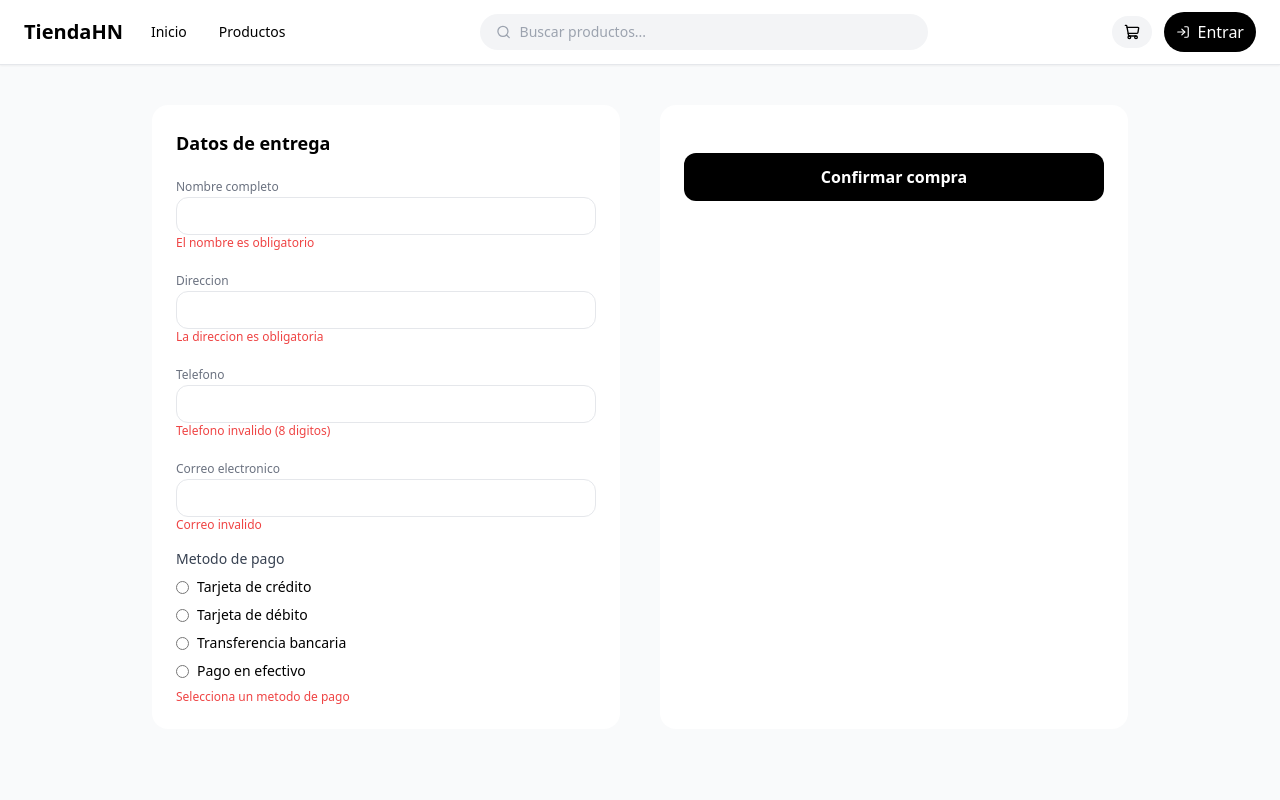
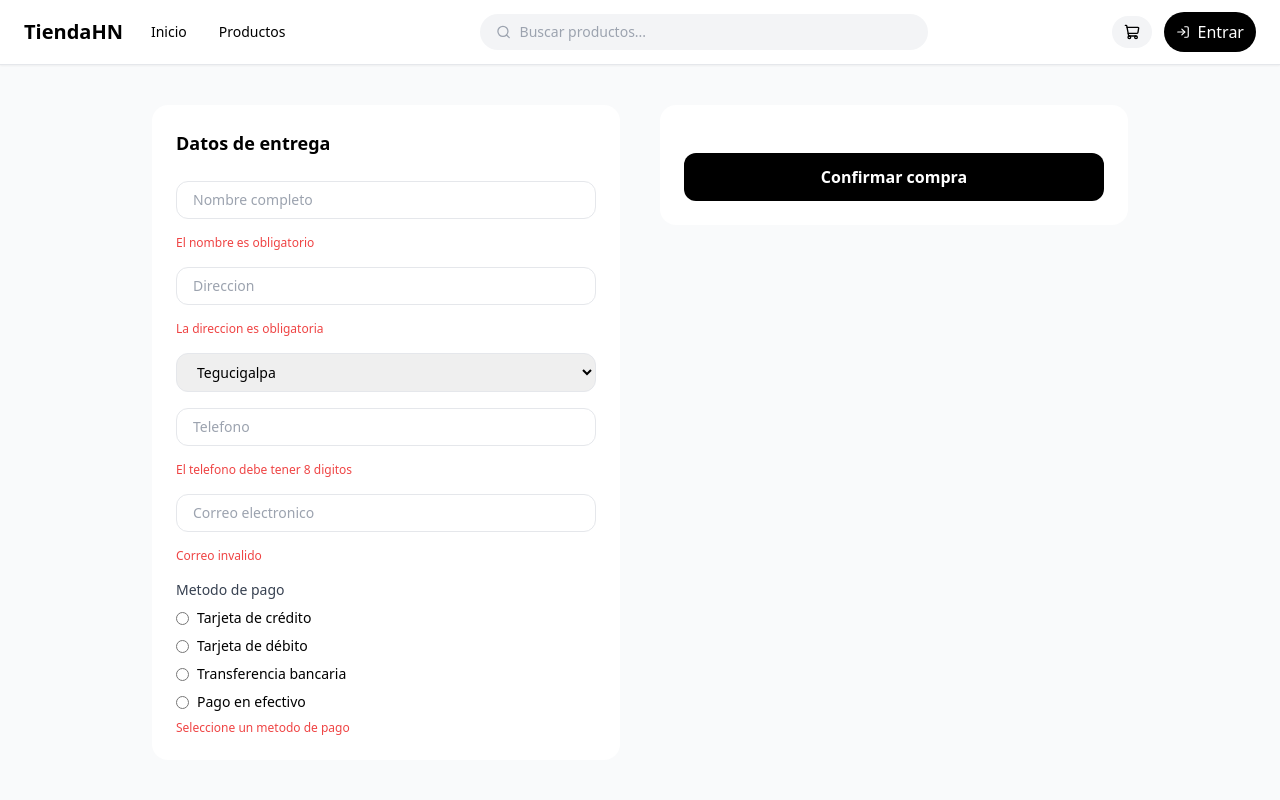
Before and after one commit to damarymejia/ProyectoEconomia2, a React (Create React App) app in the folder frontend/: page /checkout in a window 1280 px wide. Both pictures are taken after a click on the button "Confirmar compra". Shown: the top 800 px of the page. Built offline with nearby package versions, Linux system fonts and the light colour scheme.

Commit message:
Update Checkout component for payment methods and errors

```diff
--- a/frontend/src/pages/Checkout.jsx
+++ b/frontend/src/pages/Checkout.jsx
@@ -3,7 +3,7 @@ import { useNavigate } from 'react-router-dom';
 import { useCart } from '../context/CartContext';
 import { calculateShipping } from '../utils/shipping';
 import { trackPurchase } from '../utils/analytics';
-import { ShieldCheck, Truck, Tag } from 'lucide-react';
+import { ShieldCheck, Truck, CreditCard, Tag } from 'lucide-react';
 
 const COUPONS = [
   { code: 'DIGITAL10', type: 'percent', value: 10, min: 0, expires: '2026-12-31' },
@@ -20,8 +20,7 @@ const METHODS = [
   'Pago en efectivo'
 ];
 
-function PaymentForm({ method, paymentData, setPaymentData, errors, showErrors }) {
-
+function PaymentForm({ method, paymentData, setPaymentData, errors }) {
   const field = (key, label, placeholder, type = 'text') => (
     <div>
       <label className="text-xs text-gray-500 mb-1 block">{label}</label>
@@ -32,9 +31,7 @@ function PaymentForm({ method, paymentData, setPaymentData, errors, showErrors }
         onChange={e => setPaymentData({ ...paymentData, [key]: e.target.value })}
         className="w-full border rounded-xl px-4 py-2 text-sm focus:outline-none focus:ring-1 focus:ring-gray-400"
       />
-      {showErrors && errors[key] && (
-        <p className="text-xs text-red-500 mt-1">{errors[key]}</p>
-      )}
+      {errors?.[key] && <p className="text-red-500 text-xs">{errors[key]}</p>}
     </div>
   );
 
@@ -43,7 +40,7 @@ function PaymentForm({ method, paymentData, setPaymentData, errors, showErrors }
       <div className="space-y-3 border rounded-xl p-4 bg-gray-50">
         <p className="text-sm font-medium text-gray-700">{method}</p>
         {field('cardName', 'Nombre en la tarjeta', 'Juan Perez')}
-        {field('cardNumber', 'Numero de tarjeta', '1234567890123456')}
+        {field('cardNumber', 'Numero de tarjeta', '1234 5678 9012 3456')}
         <div className="grid grid-cols-2 gap-3">
           {field('expiry', 'Vencimiento', 'MM/AA')}
           {field('cvv', 'CVV', '123')}
@@ -56,14 +53,12 @@ function PaymentForm({ method, paymentData, setPaymentData, errors, showErrors }
     return (
       <div className="space-y-3 border rounded-xl p-4 bg-gray-50">
         <p className="text-sm font-medium text-gray-700">Transferencia bancaria</p>
-
         <div className="bg-white rounded-lg p-3 text-sm text-gray-600 space-y-1 border">
           <p><span className="font-medium">Banco:</span> Banco Atlantida</p>
           <p><span className="font-medium">Cuenta:</span> 1234-5678-9012</p>
           <p><span className="font-medium">Titular:</span> TiendaHN S.A.</p>
           <p><span className="font-medium">RTN:</span> 0801-1990-12345</p>
         </div>
-
         {field('transferRef', 'Numero de referencia', 'REF-123456')}
         {field('transferBank', 'Banco de origen', 'Banco Occidente')}
       </div>
@@ -74,12 +69,12 @@ function PaymentForm({ method, paymentData, setPaymentData, errors, showErrors }
     return (
       <div className="space-y-3 border rounded-xl p-4 bg-gray-50">
         <p className="text-sm font-medium text-gray-700">Pago en efectivo</p>
-
         <div className="bg-white rounded-lg p-3 text-sm text-gray-600 space-y-1 border">
-          <p>Podras pagar en efectivo al recibir tu pedido.</p>
+          <p>Podras pagar en efectivo al momento de recibir tu pedido.</p>
+          <p className="mt-2"><span className="font-medium">Horario de entrega:</span> Lunes a Sabado 8am - 6pm</p>
+          <p><span className="font-medium">Contacto:</span> +504 9999-8888</p>
         </div>
-
-        {field('cashNote', 'Nota adicional (opcional)', 'Llamar antes...')}
+        {field('cashNote', 'Nota adicional (opcional)', 'Llamar antes de llegar...')}
       </div>
     );
   }
@@ -100,70 +95,94 @@ export default function Checkout() {
     method: ''
   });
 
+  const [paymentData, setPaymentData] = useState({});
   const [errors, setErrors] = useState({});
-  const [paymentErrors, setPaymentErrors] = useState({});
-  const [showErrors, setShowErrors] = useState(false);
-
-  const [paymentData, setPaymentData] = useState({});
+  const [coupon, setCoupon] = useState('');
+  const [discount, setDiscount] = useState(0);
+  const [couponMsg, setCouponMsg] = useState('');
+  const [appliedCoupon, setAppliedCoupon] = useState(null);
   const [loading, setLoading] = useState(false);
 
   const itemCount = cart.reduce((s, i) => s + i.quantity, 0);
 
   const shipping = subtotal >= 2000
-    ? { cost: 0 }
+    ? { cost: 0, label: 'Gratis' }
     : calculateShipping(subtotal, form.city, itemCount);
 
-  const finalTotal = total + shipping.cost;
+  const baseTotal = total + shipping.cost;
+  const finalTotal = baseTotal - discount;
 
-  const validate = () => {
+  const applyCoupon = () => {
+    const code = coupon.trim().toUpperCase();
+    if (!code) { setDiscount(0); setCouponMsg(''); setAppliedCoupon(null); return; }
+
+    const found = COUPONS.find(c => c.code === code);
+    if (!found) { setDiscount(0); setCouponMsg('Codigo invalido'); setAppliedCoupon(null); return; }
+
+    if (new Date() > new Date(found.expires)) {
+      setDiscount(0); setCouponMsg('Cupon expirado'); setAppliedCoupon(null); return;
+    }
+
+    if (baseTotal < found.min) {
+      setDiscount(0); setCouponMsg(`Minimo L. ${found.min}`); setAppliedCoupon(null); return;
+    }
+
+    const d = found.type === 'percent' ? baseTotal * (found.value / 100) : found.value;
+    setDiscount(d);
+    setCouponMsg(`Cupon aplicado -L. ${d.toFixed(2)}`);
+    setAppliedCoupon(found);
+  };
+
+  const handleCouponChange = (value) => {
+    setCoupon(value);
+    if (!value.trim()) { setDiscount(0); setCouponMsg(''); setAppliedCoupon(null); }
+  };
+
+  const handleSubmit = async () => {
     let newErrors = {};
-    let payErrors = {};
 
     if (!form.name.trim()) newErrors.name = 'El nombre es obligatorio';
     if (!form.address.trim()) newErrors.address = 'La direccion es obligatoria';
+    if (!form.phone.trim()) newErrors.phone = 'El telefono es obligatorio';
+    if (!/^\d{8}$/.test(form.phone)) newErrors.phone = 'El telefono debe tener 8 digitos';
+    if (!form.email.trim()) newErrors.email = 'El correo es obligatorio';
+    if (!/^\S+@\S+\.\S+$/.test(form.email)) newErrors.email = 'Correo invalido';
+    if (!form.method) newErrors.method = 'Seleccione un metodo de pago';
 
-    if (!/^\d{8}$/.test(form.phone))
-      newErrors.phone = 'Telefono invalido (8 digitos)';
-
-    if (!/^[^\s@]+@[^\s@]+\.[^\s@]+$/.test(form.email))
-      newErrors.email = 'Correo invalido';
-
-    if (!form.method) newErrors.method = 'Selecciona un metodo de pago';
-
-    if (form.method.includes('Tarjeta')) {
-      if (!paymentData.cardName) payErrors.cardName = 'Requerido';
-      if (!/^\d{16}$/.test(paymentData.cardNumber || ''))
-        payErrors.cardNumber = 'Debe tener 16 digitos';
-      if (!/^\d{2}\/\d{2}$/.test(paymentData.expiry || ''))
-        payErrors.expiry = 'Formato MM/AA';
-      if (!/^\d{3}$/.test(paymentData.cvv || ''))
-        payErrors.cvv = '3 digitos';
+    if (form.method === 'Tarjeta de crédito' || form.method === 'Tarjeta de débito') {
+      if (!paymentData.cardName) newErrors.cardName = 'Nombre en tarjeta requerido';
+      if (!/^\d{16}$/.test(paymentData.cardNumber || '')) newErrors.cardNumber = 'Numero de tarjeta invalido';
+      if (!paymentData.expiry) newErrors.expiry = 'Fecha requerida';
+      if (!/^\d{3,4}$/.test(paymentData.cvv || '')) newErrors.cvv = 'CVV invalido';
     }
 
     if (form.method === 'Transferencia bancaria') {
-      if (!paymentData.transferRef) payErrors.transferRef = 'Requerido';
-      if (!paymentData.transferBank) payErrors.transferBank = 'Requerido';
+      if (!paymentData.transferRef) newErrors.transferRef = 'Referencia requerida';
+      if (!paymentData.transferBank) newErrors.transferBank = 'Banco requerido';
     }
 
-    setErrors(newErrors);
-    setPaymentErrors(payErrors);
+    if (Object.keys(newErrors).length > 0) {
+      setErrors(newErrors);
+      return;
+    }
 
-    return Object.keys(newErrors).length === 0 &&
-           Object.keys(payErrors).length === 0;
-  };
-
-  const handleSubmit = async () => {
-    setShowErrors(true);
-
-    if (!validate()) return;
-
+    setErrors({});
     setLoading(true);
     await new Promise(r => setTimeout(r, 1500));
 
+    const orderId = 'ORD-' + Math.random().toString(36).slice(2, 10).toUpperCase();
     const order = {
+      id: orderId,
       items: cart,
+      subtotal,
+      tax,
+      shipping: shipping.cost,
+      discount,
       total: finalTotal,
-      customer: form
+      customer: form,
+      paymentData,
+      coupon: appliedCoupon?.code || null,
+      status: 'Procesado'
     };
 
     trackPurchase(order);
@@ -178,47 +197,38 @@ export default function Checkout() {
         <div className="bg-white p-6 rounded-2xl space-y-4">
           <h2 className="font-bold text-lg mb-2">Datos de entrega</h2>
 
-          <div>
-            <label className="text-xs text-gray-500">Nombre completo</label>
-            <input className="w-full border rounded-xl px-4 py-2 text-sm"
-              onChange={e => setForm({ ...form, name: e.target.value })} />
-            {showErrors && errors.name && <p className="text-xs text-red-500">{errors.name}</p>}
-          </div>
+          <input placeholder="Nombre completo" className="w-full border rounded-xl px-4 py-2 text-sm"
+            onChange={e => setForm({ ...form, name: e.target.value })} />
+          {errors.name && <p className="text-red-500 text-xs">{errors.name}</p>}
 
-          <div>
-            <label className="text-xs text-gray-500">Direccion</label>
-            <input className="w-full border rounded-xl px-4 py-2 text-sm"
-              onChange={e => setForm({ ...form, address: e.target.value })} />
-            {showErrors && errors.address && <p className="text-xs text-red-500">{errors.address}</p>}
-          </div>
+          <input placeholder="Direccion" className="w-full border rounded-xl px-4 py-2 text-sm"
+            onChange={e => setForm({ ...form, address: e.target.value })} />
+          {errors.address && <p className="text-red-500 text-xs">{errors.address}</p>}
 
-          <div>
-            <label className="text-xs text-gray-500">Telefono</label>
-            <input className="w-full border rounded-xl px-4 py-2 text-sm"
-              onChange={e => setForm({ ...form, phone: e.target.value })} />
-            {showErrors && errors.phone && <p className="text-xs text-red-500">{errors.phone}</p>}
-          </div>
+          <select className="w-full border rounded-xl px-4 py-2 text-sm"
+            value={form.city}
+            onChange={e => setForm({ ...form, city: e.target.value })}>
+            {CITIES.map(c => <option key={c}>{c}</option>)}
+          </select>
 
-          <div>
-            <label className="text-xs text-gray-500">Correo electronico</label>
-            <input className="w-full border rounded-xl px-4 py-2 text-sm"
-              onChange={e => setForm({ ...form, email: e.target.value })} />
-            {showErrors && errors.email && <p className="text-xs text-red-500">{errors.email}</p>}
-          </div>
+          <input placeholder="Telefono" className="w-full border rounded-xl px-4 py-2 text-sm"
+            onChange={e => setForm({ ...form, phone: e.target.value })} />
+          {errors.phone && <p className="text-red-500 text-xs">{errors.phone}</p>}
+
+          <input placeholder="Correo electronico" className="w-full border rounded-xl px-4 py-2 text-sm"
+            onChange={e => setForm({ ...form, email: e.target.value })} />
+          {errors.email && <p className="text-red-500 text-xs">{errors.email}</p>}
 
           <div className="space-y-2">
             <h3 className="text-sm font-medium text-gray-700">Metodo de pago</h3>
             {METHODS.map(m => (
               <label key={m} className="flex items-center gap-2 text-sm">
-                <input
-                  type="radio"
-                  checked={form.method === m}
-                  onChange={() => { setForm({ ...form, method: m }); setPaymentData({}); }}
-                />
+                <input type="radio" checked={form.method === m}
+                  onChange={() => { setForm({ ...form, method: m }); setPaymentData({}); }} />
                 {m}
               </label>
             ))}
-            {showErrors && errors.method && <p className="text-xs text-red-500">{errors.method}</p>}
+            {errors.method && <p className="text-red-500 text-xs">{errors.method}</p>}
           </div>
 
           {form.method && (
@@ -226,20 +236,15 @@ export default function Checkout() {
               method={form.method}
               paymentData={paymentData}
               setPaymentData={setPaymentData}
-              errors={paymentErrors}
-              showErrors={showErrors}
+              errors={errors}
             />
           )}
-
         </div>
 
-        <div className="bg-white p-6 rounded-2xl">
-          <button
-            onClick={handleSubmit}
-            disabled={loading}
-            className="mt-6 w-full bg-black text-white py-3 rounded-xl font-semibold"
-          >
-            {loading ? 'Procesando...' : 'Confirmar compra'}
+        <div className="bg-white p-6 rounded-2xl h-fit">
+          <button onClick={handleSubmit}
+            className="mt-6 w-full bg-black text-white py-3 rounded-xl font-semibold">
+            Confirmar compra
           </button>
         </div>
 
```
